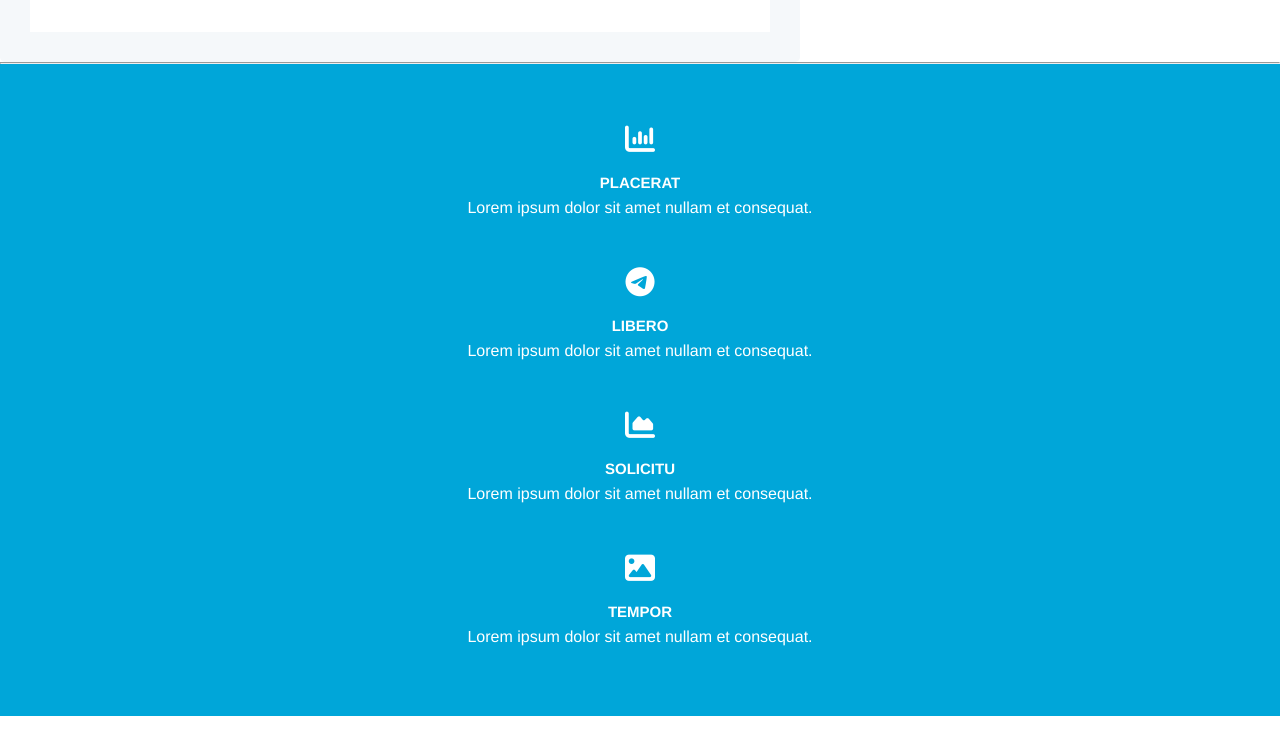
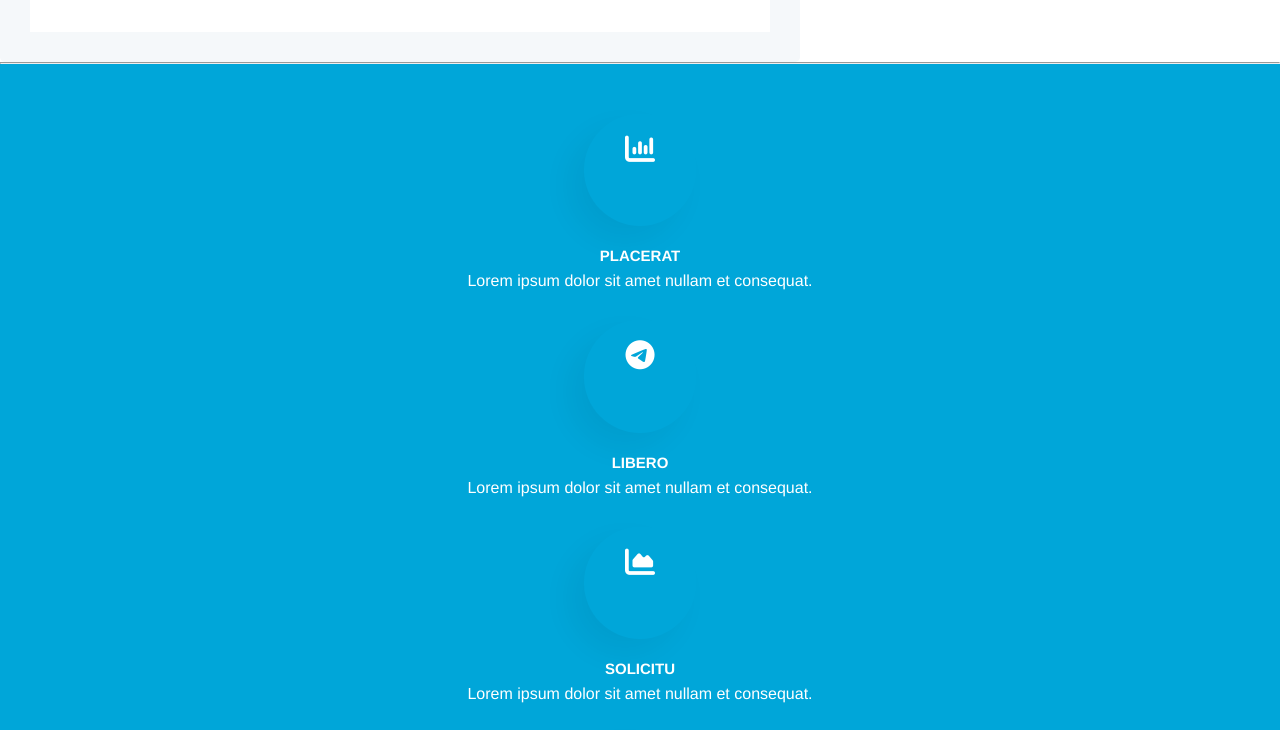
Before and after one commit to naguvasanad/html5up, a plain HTML site: page atmosphere/index.html in a window 1280 px wide. Shown: the part 930-1660 px from the top of the page. Drawn offline with Linux system fonts and the light colour scheme.

Commit message:
fix: css

```diff
--- a/atmosphere/style.css
+++ b/atmosphere/style.css
@@ -130,10 +130,20 @@ border-radius: 4px;
     background-color: #00a6d9;
     text-align: center;
     color: #ffffff;
-    padding: 40px 25px;
+    padding: 50px 35px;
   }
   .post{
     margin-bottom: 30px;
+     }
+  .post-icons{
+    border-radius: 100%;
+       box-shadow: -0.5em 0.5em 1em rgba(0, 0, 0, 0.05);
+    display: block;
+        height: 3.75em;
+    line-height: 3.75em;
+    margin: 0 auto 0.7em;
+    text-align: center;
+    width: 3.75em;
   }
   .post h3{
   margin-bottom: 8px;
```
